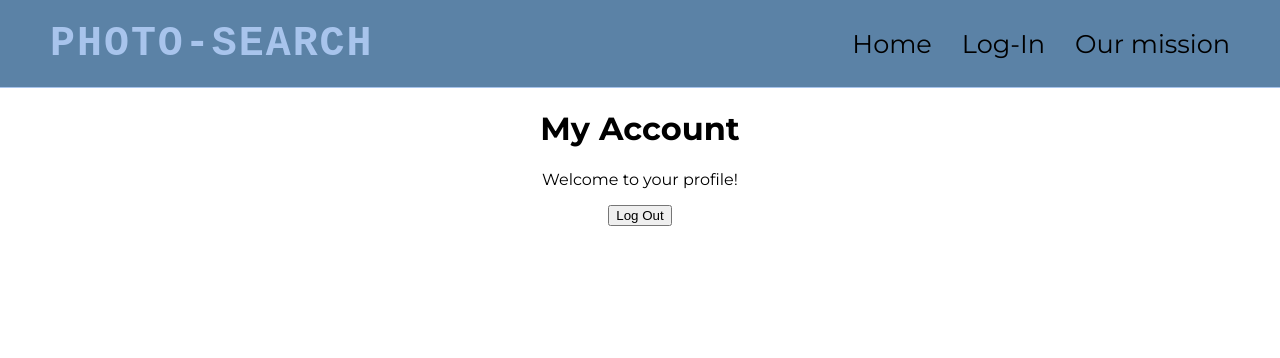
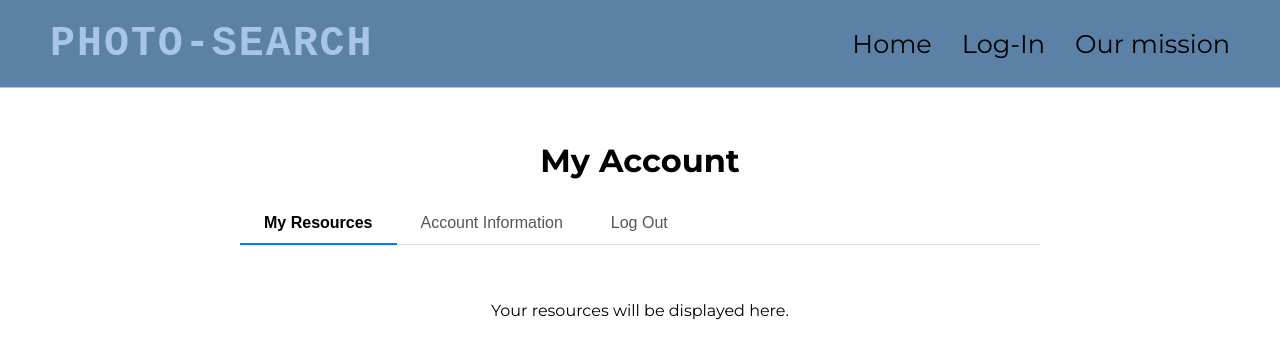
Before and after one commit to lpietrzak8/image-search-app, a React (Vite) app in the folder frontend/: page /my-account in a window 1280 px wide. Shown: the top 358 px of the page. Built offline with nearby package versions, Linux system fonts and the light colour scheme; a web font is replaced by a local one.

Commit message:
Complete My Account Page acessible after log in. BTS-13

```diff
--- a/frontend/src/index.css
+++ b/frontend/src/index.css
@@ -1,6 +1,6 @@
 body {
   margin: 0;
-  font-family: 'Montserrat', sans-serif;
+  font-family: "Montserrat", sans-serif;
   -webkit-font-smoothing: antialiased;
   -moz-osx-font-smoothing: grayscale;
   background-color: #ffffff;
--- /dev/null
+++ b/frontend/src/pages/MyAccountPage.css
@@ -0,0 +1,67 @@
+.my-account-container {
+  padding: 2rem;
+  max-width: 800px;
+  margin: 0 auto;
+  font-family: 'Montserrat', sans-serif;
+}
+
+.tabs {
+  display: flex;
+  border-bottom: 1px solid #e0e0e0;
+  margin-bottom: 1.5rem;
+}
+
+.tab-button {
+  padding: 0.75rem 1.5rem;
+  cursor: pointer;
+  border: none;
+  background-color: transparent;
+  font-size: 1rem;
+  color: #555;
+  position: relative;
+  transition: color 0.3s;
+}
+
+.tab-button.active {
+  color: #000;
+  font-weight: 600;
+}
+
+.tab-button.active::after {
+  content: '';
+  position: absolute;
+  bottom: -1px;
+  left: 0;
+  right: 0;
+  height: 2px;
+  background-color: #007bff;
+}
+
+.tab-content {
+  padding: 1rem 0;
+}
+
+.user-info p {
+  margin: 0.75rem 0;
+  font-size: 1.1rem;
+}
+
+.user-info strong {
+  color: #333;
+}
+
+.logout-button {
+  margin-top: 1.5rem;
+  padding: 0.6rem 1.2rem;
+  background-color: #d9534f;
+  color: white;
+  border: none;
+  border-radius: 5px;
+  cursor: pointer;
+  font-size: 1rem;
+  transition: background-color 0.3s;
+}
+
+.logout-button:hover {
+  background-color: #c9302c;
+}
--- a/frontend/src/pages/MyAccountPage.tsx
+++ b/frontend/src/pages/MyAccountPage.tsx
@@ -1,5 +1,7 @@
-import { useNavigate } from 'react-router-dom';
-import type { Dispatch, SetStateAction } from 'react';
+import { useNavigate } from "react-router-dom";
+import { useState } from "react";
+import type { Dispatch, SetStateAction } from "react";
+import "./MyAccountPage.css";
 
 interface MyAccountPageProps {
   setIsLoggedIn: Dispatch<SetStateAction<boolean>>;
@@ -7,17 +9,67 @@ interface MyAccountPageProps {
 
 const MyAccountPage = ({ setIsLoggedIn }: MyAccountPageProps) => {
   const navigate = useNavigate();
+  const [activeTab, setActiveTab] = useState("resources");
 
   const handleLogout = () => {
     setIsLoggedIn(false);
-    navigate('/');
+    navigate("/");
+  };
+
+  const user = {
+    username: " jane_doe",
+    email: "example@example.com",
   };
 
   return (
-    <div>
+    <div className="my-account-container">
       <h1>My Account</h1>
-      <p>Welcome to your profile!</p>
-      <button onClick={handleLogout}>Log Out</button>
+      <div className="tabs">
+        <button
+          className={`tab-button ${activeTab === "resources" ? "active" : ""}`}
+          onClick={() => setActiveTab("resources")}
+        >
+          My Resources
+        </button>
+        <button
+          className={`tab-button ${activeTab === "info" ? "active" : ""}`}
+          onClick={() => setActiveTab("info")}
+        >
+          Account Information
+        </button>
+        <button
+          className={`tab-button ${activeTab === "logout" ? "active" : ""}`}
+          onClick={() => setActiveTab("logout")}
+        >
+          Log Out
+        </button>
+      </div>
+
+      <div className="tab-content">
+        {activeTab === "info" && (
+          <div className="user-info">
+            <p>
+              <strong>Username:</strong> {user.username}
+            </p>
+            <p>
+              <strong>Email:</strong> {user.email}
+            </p>
+          </div>
+        )}
+        {activeTab === "resources" && (
+          <div>
+            <p>Your resources will be displayed here.</p>
+          </div>
+        )}
+        {activeTab === "logout" && (
+          <div>
+            <p>Are you sure you want to log out?</p>
+            <button onClick={handleLogout} className="logout-button">
+              Yes, Log Out
+            </button>
+          </div>
+        )}
+      </div>
     </div>
   );
 };
```
